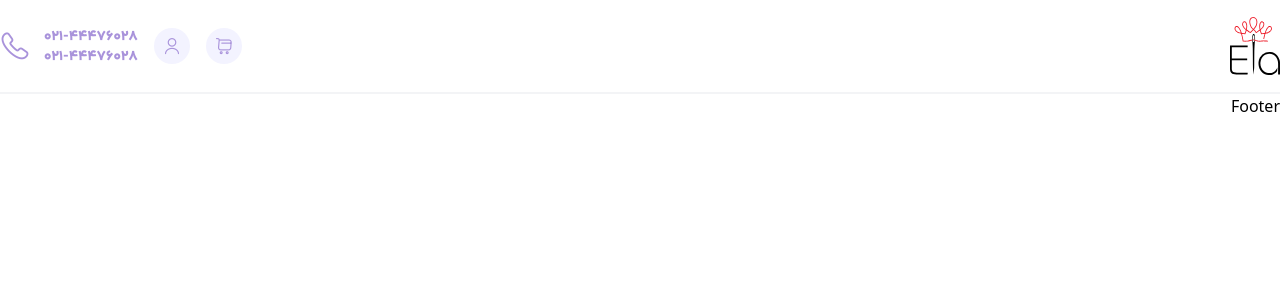
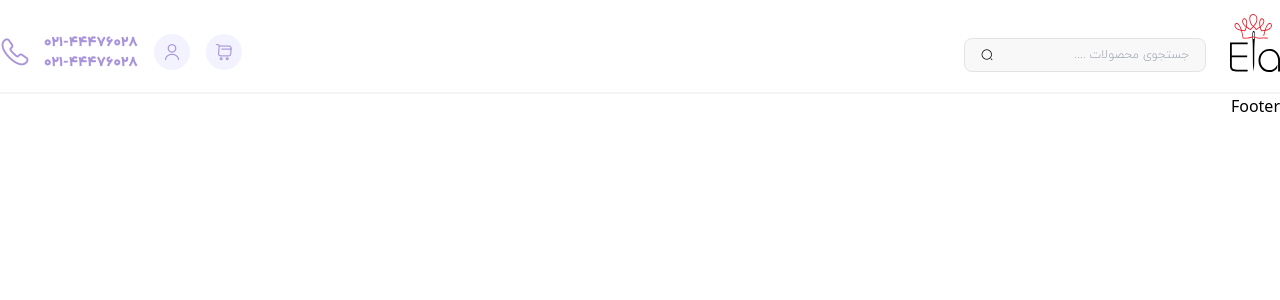
Before and after one commit to ArashKenji73/elaa-desktop, a Nuxt app: page / in a window 1280 px wide. Shown: the top 300 px of the page. Built offline with nearby package versions, Linux system fonts and the light colour scheme.

Commit message:
add : search font

```diff
--- a/components/TheHeader.vue
+++ b/components/TheHeader.vue
@@ -28,6 +28,16 @@
             </div>
             <!-- LOGO-SEARCHFORM -->
             <div class="logo-searchForm">
+                <!-- SEARCHFORM -->
+                <div class="search-box">
+                    <span class="icon-search-normal search-icon text-xs"></span>
+                    <input
+                        type="text"
+                        class="search-input iranSansNumb"
+                        placeholder=".... جستجوی محصولات"
+                    />
+                </div>
+                <!-- LOGO -->
                 <img class="logo" src="~/assets/images/logo.svg" />
             </div>
         </div>
@@ -44,12 +54,15 @@ header {
 }
 
 .header {
-    @apply flex justify-between items-center;
+    @apply flex justify-between items-end pb-5;
     height: 92px;
 }
 
 .user-cart-phone {
     @apply flex items-center gap-4;
+}
+.logo-searchForm{
+    @apply flex items-end gap-6;
 }
 
 .phone {
@@ -67,4 +80,23 @@ header {
 .logo{
     width: 50px;
 }
+
+.search-box{
+    display: flex;
+    background: #F8F8F8;
+    border: 1px solid #E3E3E3;
+    padding: 0.5rem 1rem;
+    border-radius: 0.5rem;
+    width: 242px;
+    input{
+        @apply flex-grow text-xs;
+        background: none;
+        &:focus{
+            outline: none;
+        }
+    }
+    .search-icon{
+        @apply flex items-center justify-start w-8 ml-0;
+    }
+}
 </style>
```
